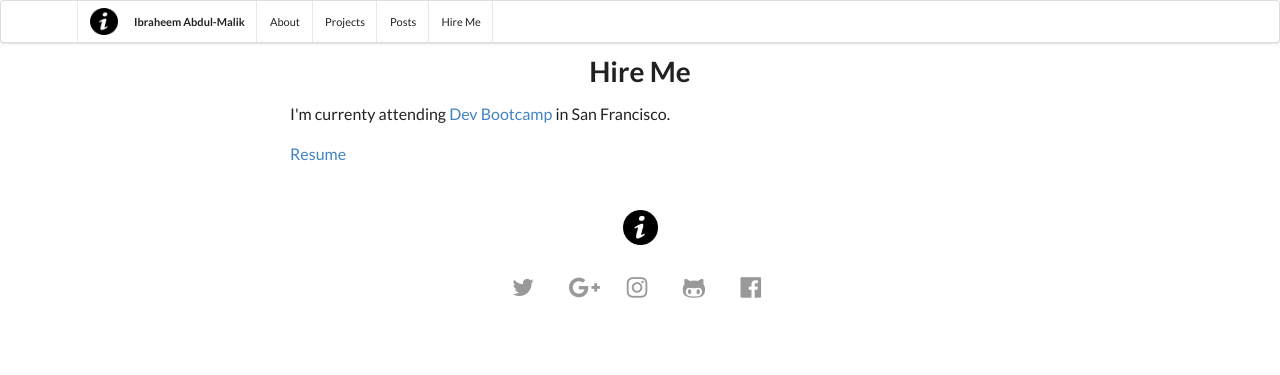
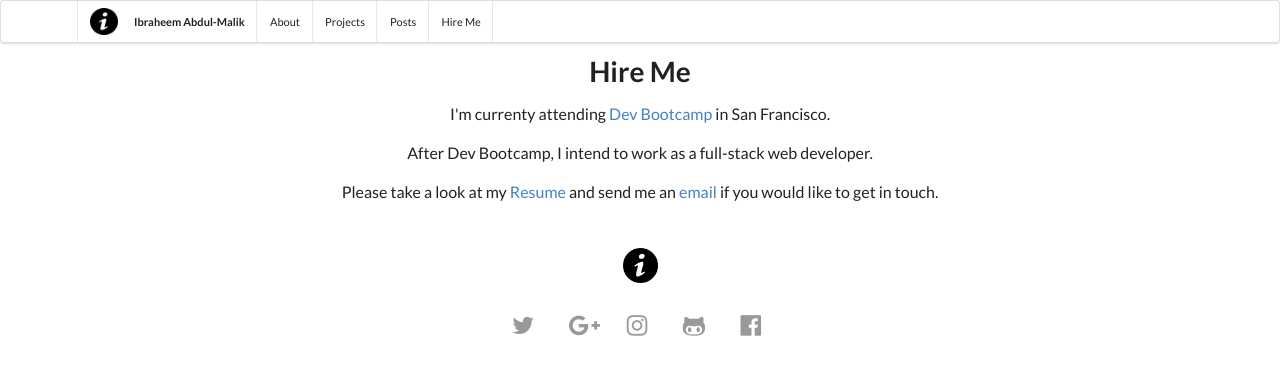
Before and after one commit to ibraheem4/ibraheem4.github.io, a Jekyll site: the page built from _pages/hire.html, in a window 1280 px wide. Shown: the top 375 px of the page. Built offline with Jekyll 4.4.1, drawn with Linux system fonts in a browser that asks for light colours; nearby versions of some CDN libraries; library files that are not in the unit come from our copies.

Commit message:
centered pages

```diff
--- a/_layouts/page.html
+++ b/_layouts/page.html
@@ -1,7 +1,5 @@
 ---
 layout: base
 ---
-<div class="ui text container">
-  {{ content }}
-</div>
+{{ content }}
 <div class="ui hidden divider"></div>
--- a/_pages/404.html
+++ b/_pages/404.html
@@ -3,7 +3,7 @@ layout: page
 title: "404: Page not found"
 permalink: 404.html
 ---
-<div class="ui container">
+<div class="ui center aligned container">
   <h1 class="ui header aligned center">404</h1>
   <h2 class="ui sub header aligned center">Page not found.</h2>
 </div>
--- a/_pages/about.html
+++ b/_pages/about.html
@@ -3,7 +3,8 @@ layout: page
 title: About
 permalink: /about/
 ---
-<div class="ui container">
+<div class="ui center aligned container">
+  <div class="ui text container">
     <h1 class="ui center aligned header">About</h1>
     <p>
       I'm a software engineer living in San Francisco, California.  I was born and raised in Houston, Texas.
@@ -12,3 +13,4 @@ permalink: /about/
       I graduated from <a href="http://utexas.edu">Texas</a> in 2008 with a degreen in Marketing. I also spent some time studying at <a href="http://escpeurope.eu/">ESCP Europe</a> in Paris.
     </p>
   </div>
+</div>
--- a/_pages/hire.html
+++ b/_pages/hire.html
@@ -3,10 +3,17 @@ layout: page
 title: Hire Me
 permalink: /hire/
 ---
-<div class="ui container">
-  <h1 class="ui center aligned header">Hire Me</h1>
-  <p>
-    I'm currenty attending <a href="http://www.devbootcamp.com">Dev Bootcamp</a> in San Francisco.
-  </p>
-  <a href="{{ site.baseurl }}resume/">Resume</a>
+<div class="ui center aligned container">
+  <div class="ui text container">
+    <h1 class="ui center aligned header">Hire Me</h1>
+    <p>
+      I'm currenty attending <a href="http://www.devbootcamp.com">Dev Bootcamp</a> in San Francisco.
+    </p>
+    <p>
+      After Dev Bootcamp, I intend to work as a full-stack web developer.
+    </p>
+    <p>
+      Please take a look at my <a href="{{ site.baseurl }}resume/">Resume</a> and send me an <a href="mailto:ibraheem4@gmail.com" title="Send me an email!">email</a> if you would like to get in touch.
+    </p>
+  </div>
 </div>
--- a/_pages/resume.html
+++ b/_pages/resume.html
@@ -20,7 +20,7 @@ permalink: /resume/
   <div class="ui center aligned container">
     <div class="ui large basic buttons">
       <button class="ui button">
-        <a href="mailto:ibraheem4@gmail.com" title="Shoot me an email!">Email</a>
+        <a href="mailto:ibraheem4@gmail.com" title="Send me an email!">Email</a>
       </button>
       <div class="or"></div>
       <button class="ui button">
```
Also changed, not shown: 1 other file. Lines whose indentation alone changed are shown as unchanged.
